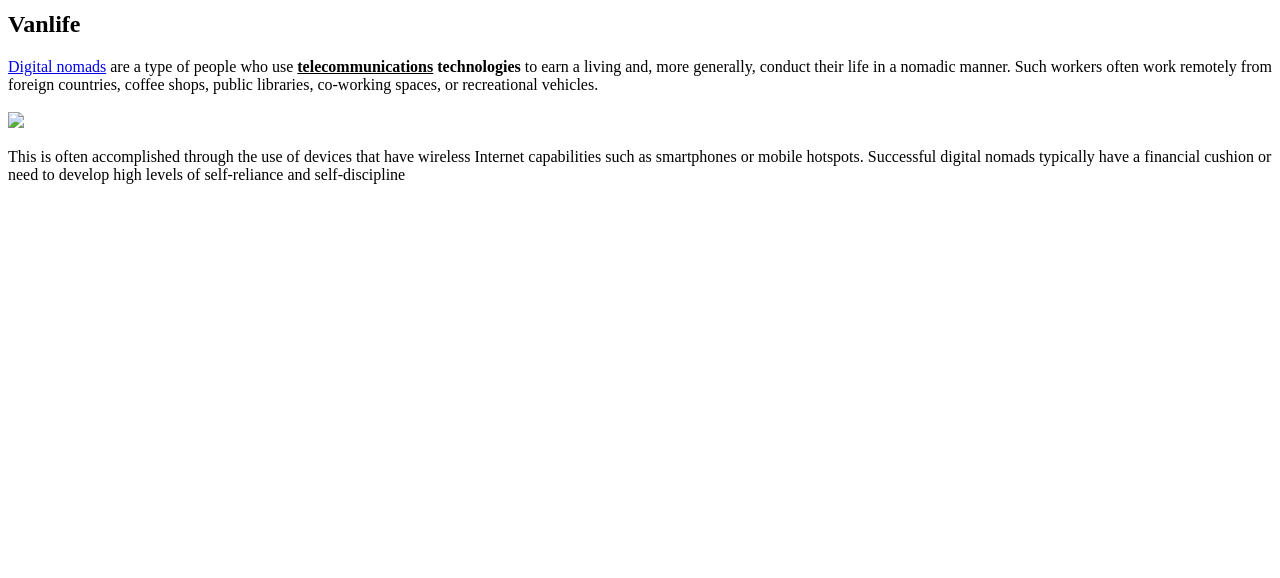
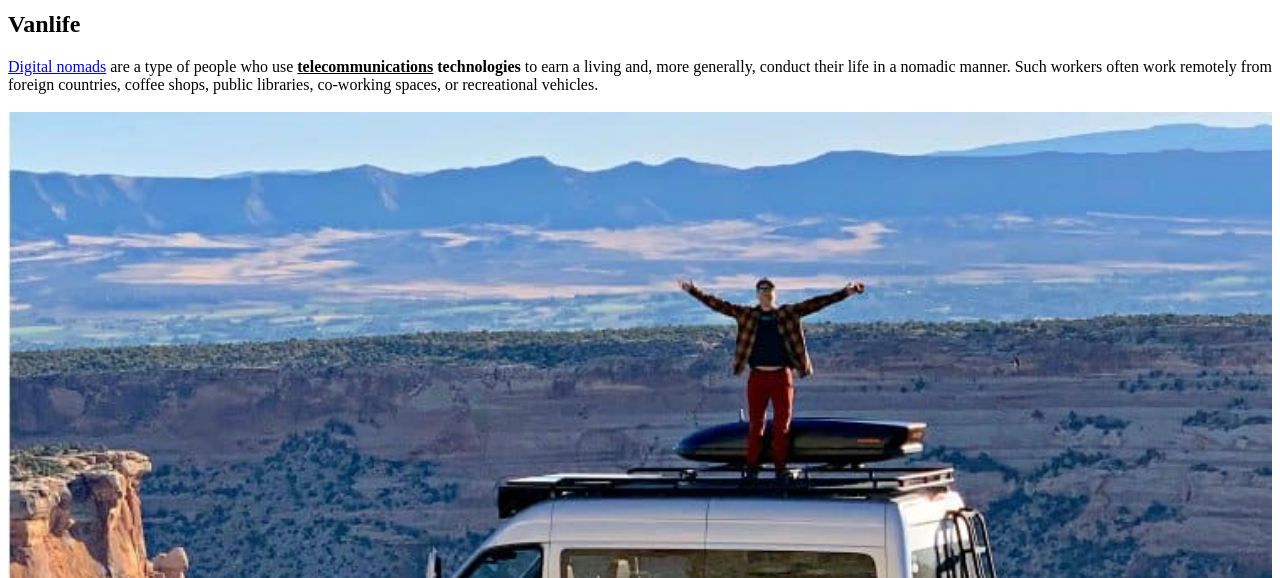
Before and after one commit to ldw900828/vanjamin-studio, a plain HTML site: page 2.html in a window 1280 px wide. Shown: the part 222-800 px from the top of the page. Drawn offline with Linux system fonts and the light colour scheme.

Commit message:
Update 2.html

```diff
--- a/2.html
+++ b/2.html
@@ -15,7 +15,7 @@
   <h2>Vanlife</h2>
   <p><a href="https://en.wikipedia.org/wiki/Digital_nomad#:~:text=Digital%20nomads%20are%20a%20type,working%20spaces%2C%20or%20recreational%20vehicles." target="_blank" title="html5 specification">Digital nomads</a> are a type of people who use <strong><u>telecommunications</u> technologies</strong> to earn a living and, more generally, conduct their life in a nomadic manner. Such workers often work remotely from foreign countries, coffee shops, public libraries, co-working spaces, or recreational vehicles.<br>
     <br>
-  <img src="digital nomad.jpg" width= "100%">
+  <img src="vanlife.jpg" width= "100%">
   </p><p>
   This is often accomplished through the use of devices that have wireless Internet capabilities such as smartphones or mobile hotspots. Successful digital nomads typically have a financial cushion or need to develop high levels of self-reliance and self-discipline</P>
 </body>
```
